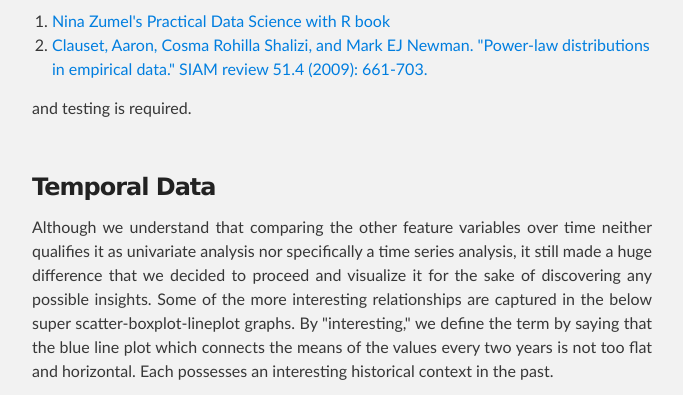
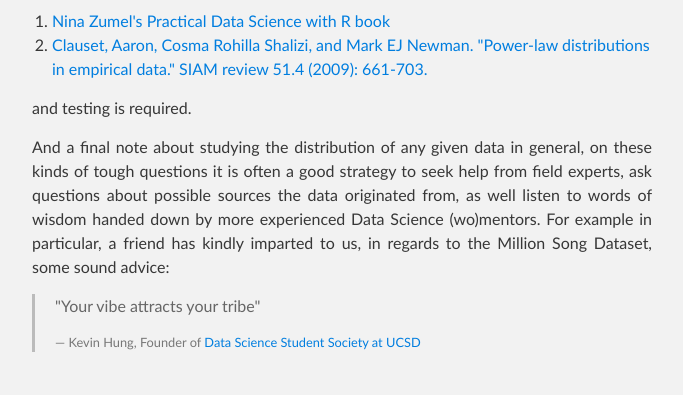
Before and after one commit to DS3-at-UCSD/msd-fp-p1, a plain HTML site: page index.html in a window 1280 px wide. Shown: the part 8040-8435 px from the top of the page, without its empty margins (298-981 px from the left). Drawn offline with nearby package versions, Linux system fonts and the light colour scheme; some packages are replaced by stand-ins of ours; a web font is replaced by a local one.

Commit message:
Update index.html

```diff
--- a/index.html
+++ b/index.html
@@ -271,6 +271,15 @@ src="https://www.google.com/fusiontables/embedviz?containerId=googft-gviz-canvas
 
 	   and testing is required.
 	</p>
+
+<p>And a final note about studying the distribution of any given data in general, on these kinds of tough questions it is often a good strategy to seek help from field experts, ask questions about possible sources the data originated from, as well listen to words of wisdom handed down by more experienced Data Science (wo)mentors. For example in particular, a friend has kindly imparted to us, in regards to the Million Song Dataset, some sound advice:</p>
+
+		<blockquote>
+			<p>"Your vibe attracts your tribe"</p>
+	  		<p>
+			<small>Kevin Hung, Founder of <a href="https://angel.co/data-science-student-society-at-ucsd">Data Science Student Society at UCSD</a></small>
+			</p>
+</blockquote>
 
 	<br />
 	<h3>Temporal Data</h3>
```
